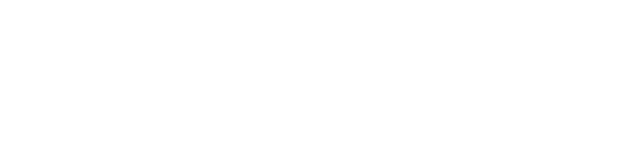
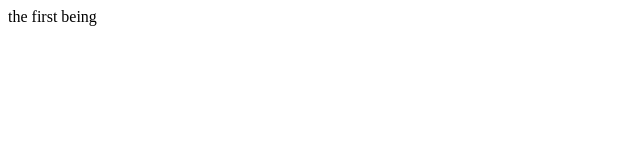
Before and after one commit to ratemolewis/secondwebpage, a plain HTML site: page page1.html in a window 1280 px wide. Shown: the whole page, without its empty margins (0-640 px from the left). Drawn offline with Linux system fonts and the light colour scheme.

```diff
--- a/page1.html
+++ b/page1.html
@@ -4,7 +4,7 @@
   <title>my first webpage</title>
 </head>
 <body>
-
+  the first being
 </body>
 
   </html>
```
